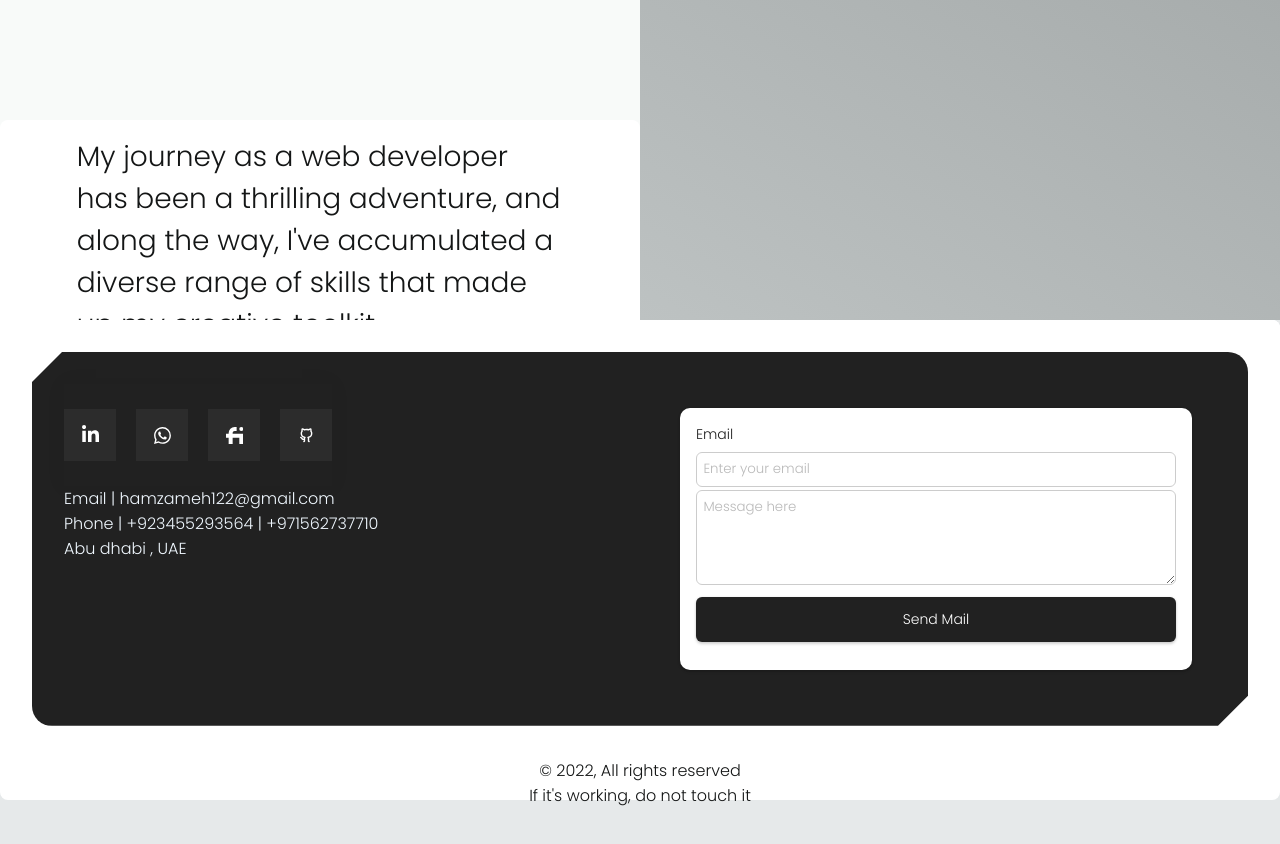
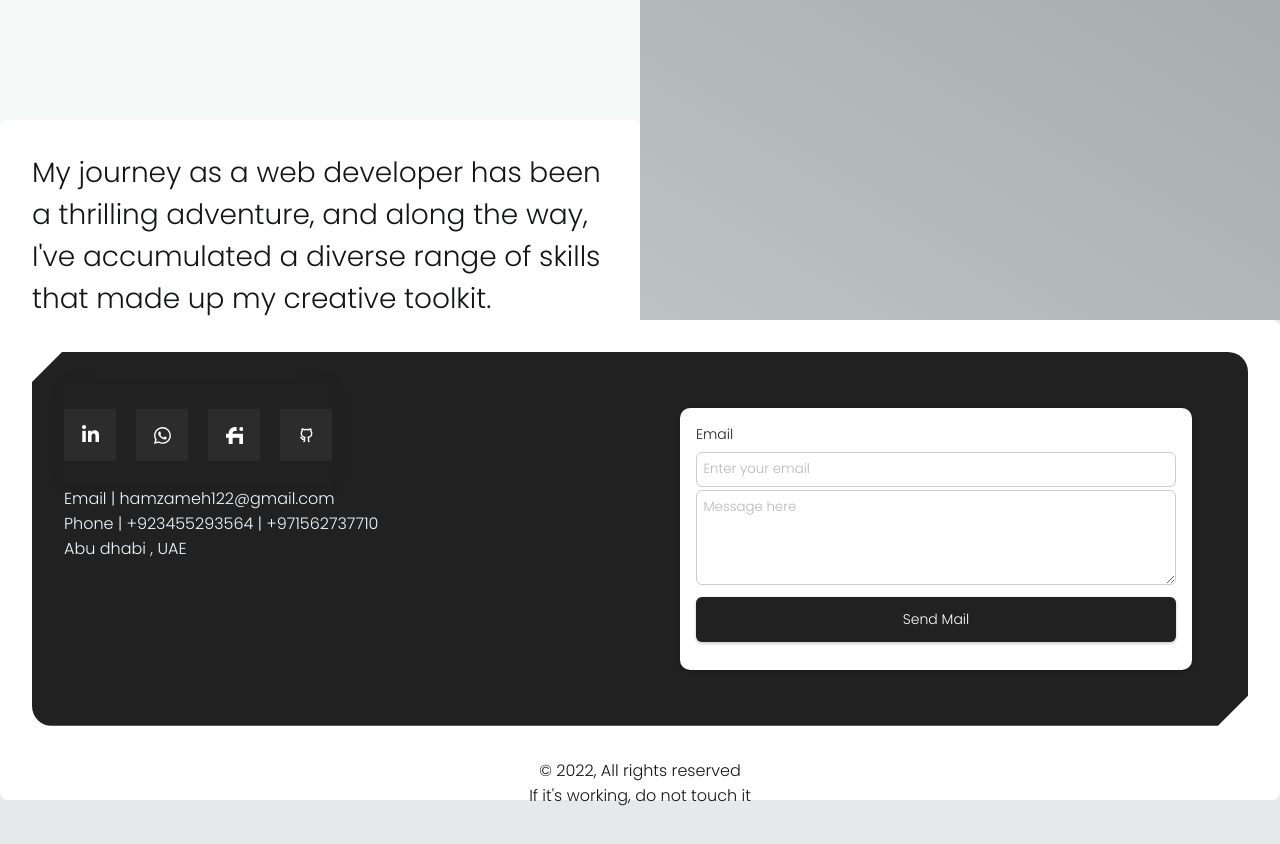
Before and after one commit to dork7/cv, a React (Vite) app: page / in a window 1280 px wide. Shown: the part 480-1324 px from the top of the page. Built offline with nearby package versions, Linux system fonts and the light colour scheme.

Commit message:
height fixes

```diff
--- a/src/components/About/about.styles.css
+++ b/src/components/About/about.styles.css
@@ -1,29 +1,19 @@
 .about-container {
-    padding: 1rem;
+    padding: 2rem;
     display: flex;
-    height: 100%;
-    justify-content: center;
-    overflow: scroll;
+    flex-direction: column;
+    justify-content: space-around;
 }
 
-.about-container .section {
-    display: flex;
-    flex-direction: column;
-    height: 100%;
-    width: 80%;
-    justify-content: space-around;
-    align-content: center;
 
-}
 
 .experience-section {
     display: flex;
     gap: 1rem;
     justify-content: space-around;
     flex-wrap: wrap;
-
-    /* z-index: 999; */
-
+    /* overflow: scroll; */
+    /* height: 100vh; */
 }
 
 .exp-card {
@@ -39,21 +29,9 @@
     font-size: 1rem;
 }
 
+@media (width <=1000px) {
 
-
-.about-container .section>p {
-    /* font-size: 1.2rem; */
+    .about-container {
+        font-size: 1.2rem;
+    }
 }
-
-/* .experience-section .exp-card:hover {
-    transform: scale(1.1) translateY(-12px);
-}
-
-.experience-section .exp-card:hover+.exp-card {
-    transform: scale(1.0002) translateY(-3px);
-}
-
-
-.experience-section .exp-card:has(+ .exp-card:hover) {
-    transform: scale(1.0002) translateY(-3px);
-} */
--- a/src/components/About/index.jsx
+++ b/src/components/About/index.jsx
@@ -8,6 +8,7 @@ const AboutComponent = ({ userData }) => {
                 <p>
                     {aboutMe}
                 </p>
+            </div>
             <p style={{
                 textAlign: "center"
             }}>
@@ -39,7 +40,7 @@ const AboutComponent = ({ userData }) => {
                     })
                 }
             </div>
-            </div>
+
         </div >
     )
 }
--- a/src/components/Projects/project-card.styles.css
+++ b/src/components/Projects/project-card.styles.css
@@ -1,6 +1,6 @@
 .card {
     min-width: 290px;
-    height: 254px;
+    height: 70%;
     border-radius: 30px;
     background: var(--default-card-bg);
     color: white;
--- a/src/components/Skills/skills.styles.css
+++ b/src/components/Skills/skills.styles.css
@@ -4,9 +4,9 @@
     display: flex;
     flex-wrap: wrap;
     gap: 6px;
-    height: 100%;
+    /* height: 80vh; */
     padding: 2rem;
-    overflow: scroll;
+    /* overflow: scroll; */
 }
 
 .skills-btns:hover {
```
Also changed, not shown: src/pages/style.css (+13 -0 lines). Lines whose indentation alone changed are shown as unchanged.
